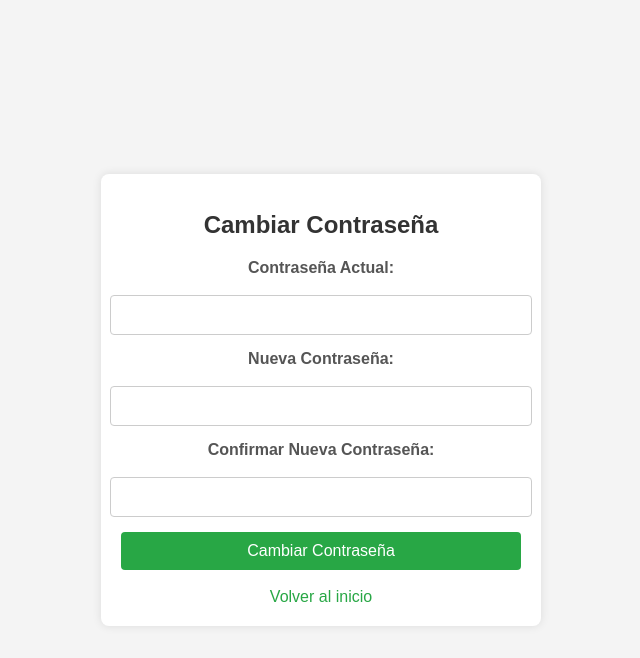
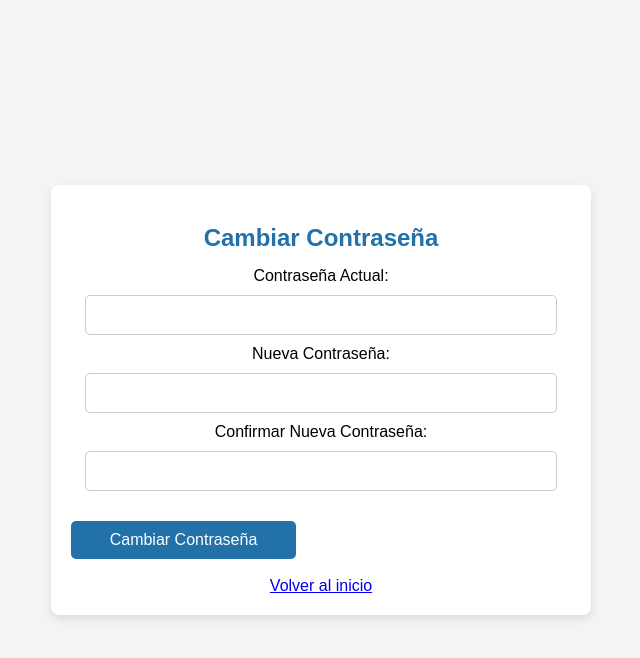
Before and after one commit to Manuelrico659/NeoSchool, a Flask app: page /cambiar_contrasena in a window 1280 px wide. Shown: the top 658 px of the page, without its empty margins (319-959 px from the left). Run offline with Flask 3, Linux system fonts and the light colour scheme; the visitor is signed in with stand-in values (Sample User, id 1); some libraries are stand-ins or nearby versions.

Commit message:
cambiar contras styles

```diff
--- a/templates/cambiar_contrasena.html
+++ b/templates/cambiar_contrasena.html
@@ -5,74 +5,12 @@
     <meta name="viewport" content="width=device-width, initial-scale=1.0">
     <title>Cambiar Contraseña</title>
     <link rel="stylesheet" href="{{ url_for('static', filename='css/forms.css') }}">
-    <style>
-        body {
-            font-family: Arial, sans-serif;
-            background-color: #f4f4f4;
-            display: flex;
-            justify-content: center;
-            align-items: center;
-            height: 100vh;
-            margin: 0;
-        }
-        .form-container {
-            background-color: #fff;
-            padding: 20px;
-            border-radius: 8px;
-            box-shadow: 0 0 10px rgba(0, 0, 0, 0.1);
-            width: 100%;
-            max-width: 400px;
-            text-align: center;
-        }
-        .form-container h1 {
-            margin-bottom: 20px;
-            font-size: 24px;
-            color: #333;
-        }
-        .form-container label {
-            display: block;
-            margin-bottom: 8px;
-            font-weight: bold;
-            color: #555;
-        }
-        .form-container input {
-            width: 100%;
-            padding: 10px;
-            margin-bottom: 15px;
-            border: 1px solid #ccc;
-            border-radius: 4px;
-            font-size: 16px;
-        }
-        .form-container button {
-            width: 100%;
-            padding: 10px;
-            background-color: #28a745;
-            color: #fff;
-            border: none;
-            border-radius: 4px;
-            font-size: 16px;
-            cursor: pointer;
-        }
-        .form-container button:hover {
-            background-color: #218838;
-        }
-        .form-container p {
-            margin-top: 15px;
-            color: #333;
-        }
-        .form-container a {
-            color: #28a745;
-            text-decoration: none;
-        }
-        .form-container a:hover {
-            text-decoration: underline;
-        }
-    </style>
 </head>
 <body>
     <div class="form-container">
-        <h1>Cambiar Contraseña</h1>
+        <h2>Cambiar Contraseña</h2>
         <form action="/cambiar_contrasena" method="POST">
+            <div class="step-content">
                 <label for="current_password">Contraseña Actual:</label>
                 <input type="password" id="current_password" name="current_password" required>
 
@@ -81,8 +19,11 @@
 
                 <label for="confirm_password">Confirmar Nueva Contraseña:</label>
                 <input type="password" id="confirm_password" name="confirm_password" required>
+            </div>
 
+            <div class="button-container">
                 <button type="submit">Cambiar Contraseña</button>
+            </div>
         </form>
 
         {% if mensaje %}
```
Also changed, not shown: templates/director.html (+76 -11 lines). Lines whose indentation alone changed are shown as unchanged.
